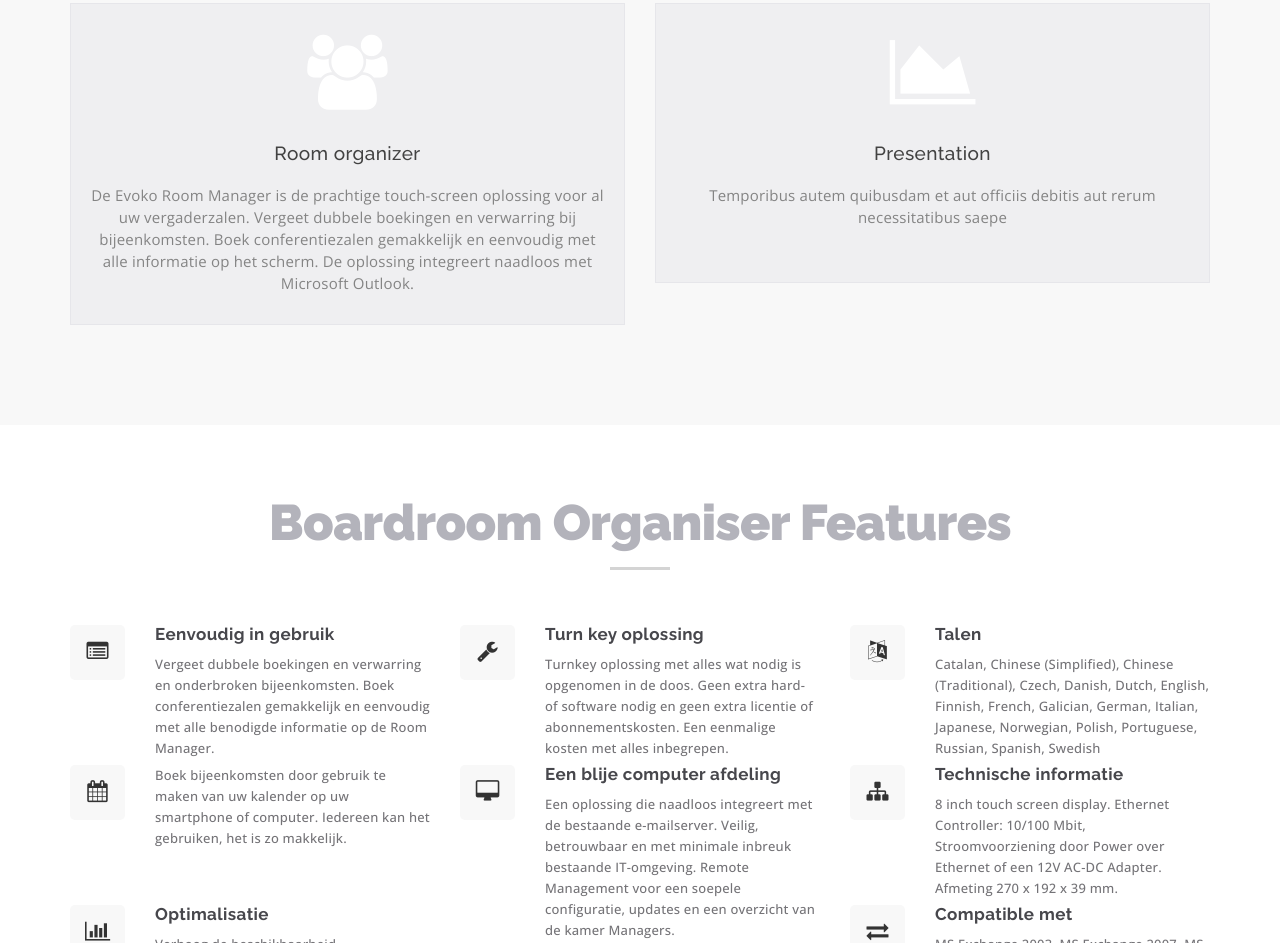
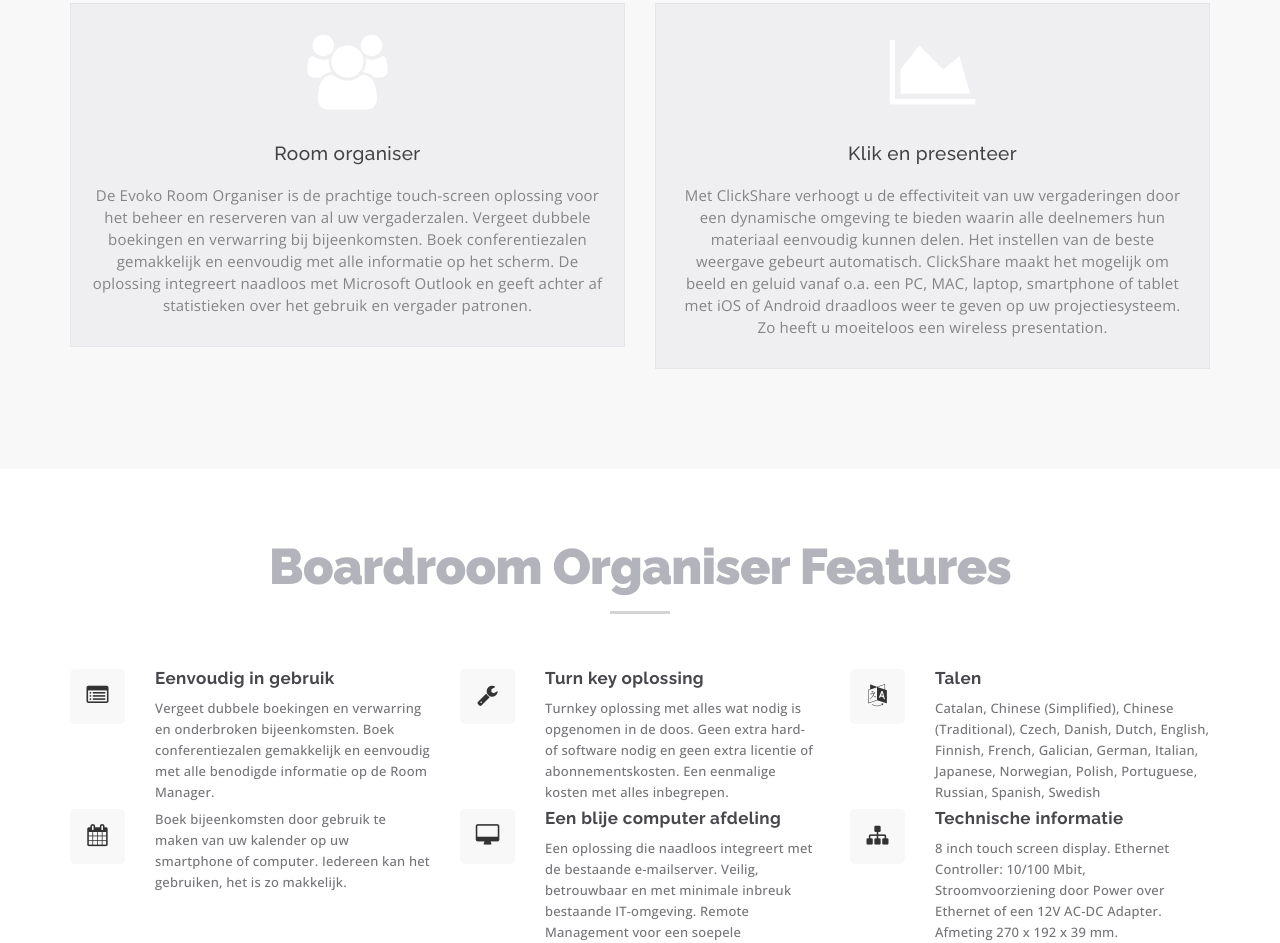
Before and after one commit to jancotanis/brs, a plain HTML site: page index.html in a window 1280 px wide. Shown: the part 977-1920 px from the top of the page. Drawn offline with nearby package versions, Linux system fonts and the light colour scheme; files whose address does not match are found by name.

Commit message:
add evoko/clicksare tekst

```diff
--- a/index.html
+++ b/index.html
@@ -136,11 +136,12 @@
 						<div class="mz-module">
 							<div class="mz-module-about">
 								<i class="fa fa-group color1 ot-circle"></i>
-								<h3>Room organizer</h3>
+								<h3>Room organiser</h3>
 								<p>
-								De Evoko Room Manager is de prachtige touch-screen oplossing voor al uw vergaderzalen.
+								De Evoko Room Organiser is de prachtige touch-screen oplossing voor het beheer en reserveren van al uw vergaderzalen.
 								Vergeet dubbele boekingen en verwarring bij bijeenkomsten. Boek conferentiezalen gemakkelijk en
-								eenvoudig met alle informatie op het scherm. De oplossing integreert naadloos met Microsoft Outlook.
+								eenvoudig met alle informatie op het scherm. De oplossing integreert naadloos met Microsoft Outlook en
+								geeft achter af statistieken over het gebruik en vergader patronen.
 								</p>
 							</div>
 							<a href="#features" class="mz-module-button">Lees meer</a>
@@ -152,8 +153,13 @@
 						<div class="mz-module">
 							<div class="mz-module-about">
 								<i class="fa fa-area-chart color2 ot-circle"></i>
-								<h3>Presentation</h3>
-								<p>Temporibus autem quibusdam et aut officiis debitis aut rerum necessitatibus saepe</p>
+								<h3>Klik en presenteer</h3>
+								<p>
+								Met ClickShare verhoogt u de effectiviteit van uw vergaderingen door een dynamische omgeving te bieden
+								waarin alle deelnemers hun materiaal eenvoudig kunnen delen. Het instellen van de beste weergave gebeurt
+								automatisch. ClickShare maakt het mogelijk om beeld en geluid vanaf o.a. een PC, MAC, laptop, smartphone
+								of tablet met iOS of Android draadloos weer te geven op uw projectiesysteem. Zo heeft u moeiteloos een wireless presentation.
+								</p>
 							</div>
 							<a href="#" class="mz-module-button">Lees meer</a>
 						</div>
```
